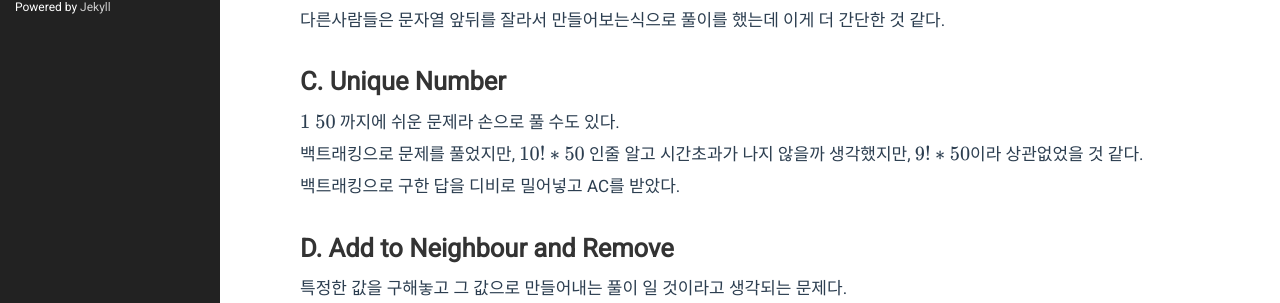
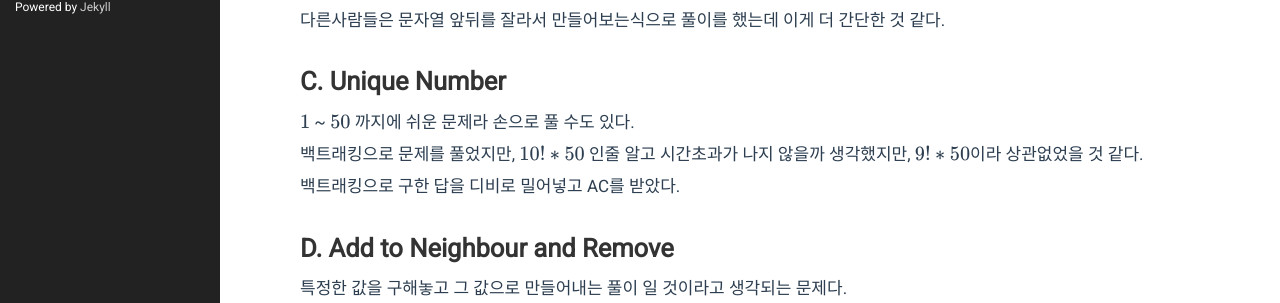
Before and after one commit to thak1411/__ARCHIVE__thak1411.github.io, a Jekyll site: the page built from _posts/2021-01-23-CF690.md, in a window 1280 px wide. Shown: the part 501-804 px from the top of the page. Built offline with Jekyll 4.4.1, drawn with Linux system fonts in a browser that asks for light colours; formulas are drawn with MathJax 3.

Commit message:
Update: Codeforces Round #690 (Div. 3) - Virtual Typo

```diff
--- a/_posts/2021-01-23-CF690.md
+++ b/_posts/2021-01-23-CF690.md
@@ -29,7 +29,7 @@ $$b_{i*2+1} = a_{n - i - 1}$$
 
 # C. Unique Number
 
-$$1 ~ 50$$ 까지에 쉬운 문제라 손으로 풀 수도 있다.
+$$1$$ ~ $$50$$ 까지에 쉬운 문제라 손으로 풀 수도 있다.
 백트래킹으로 문제를 풀었지만, $$10! * 50$$ 인줄 알고 시간초과가 나지 않을까 생각했지만, $$9! * 50$$이라 상관없었을 것 같다.
 백트래킹으로 구한 답을 디비로 밀어넣고 AC를 받았다.
 
```
